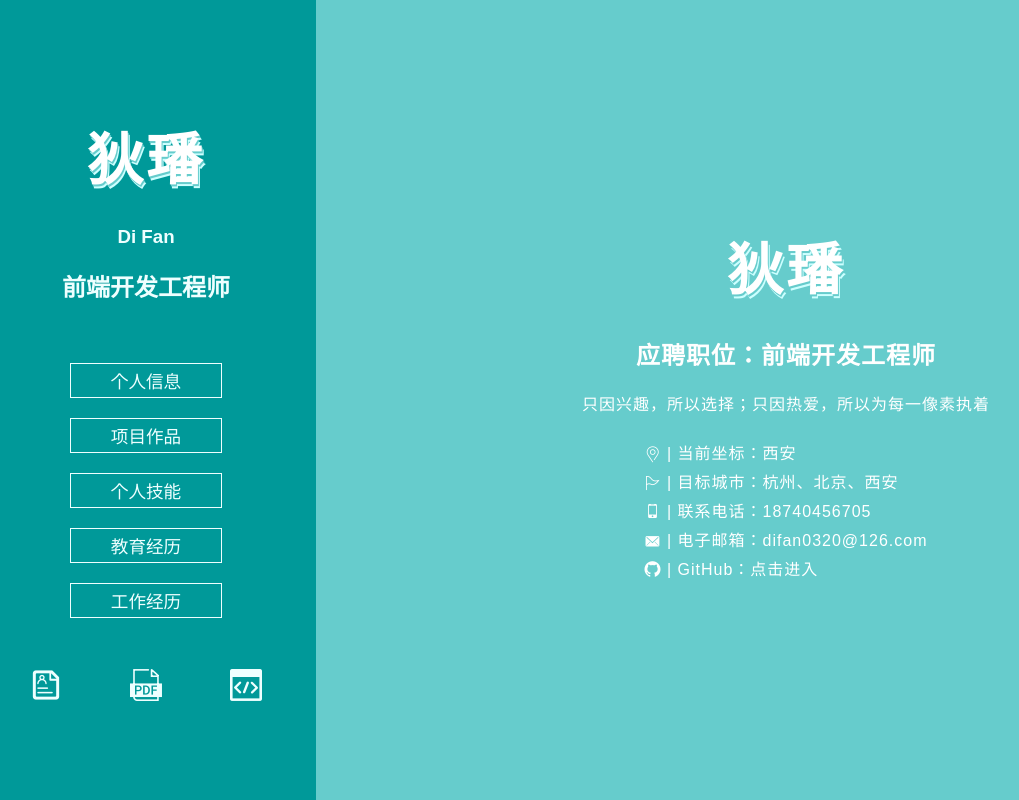
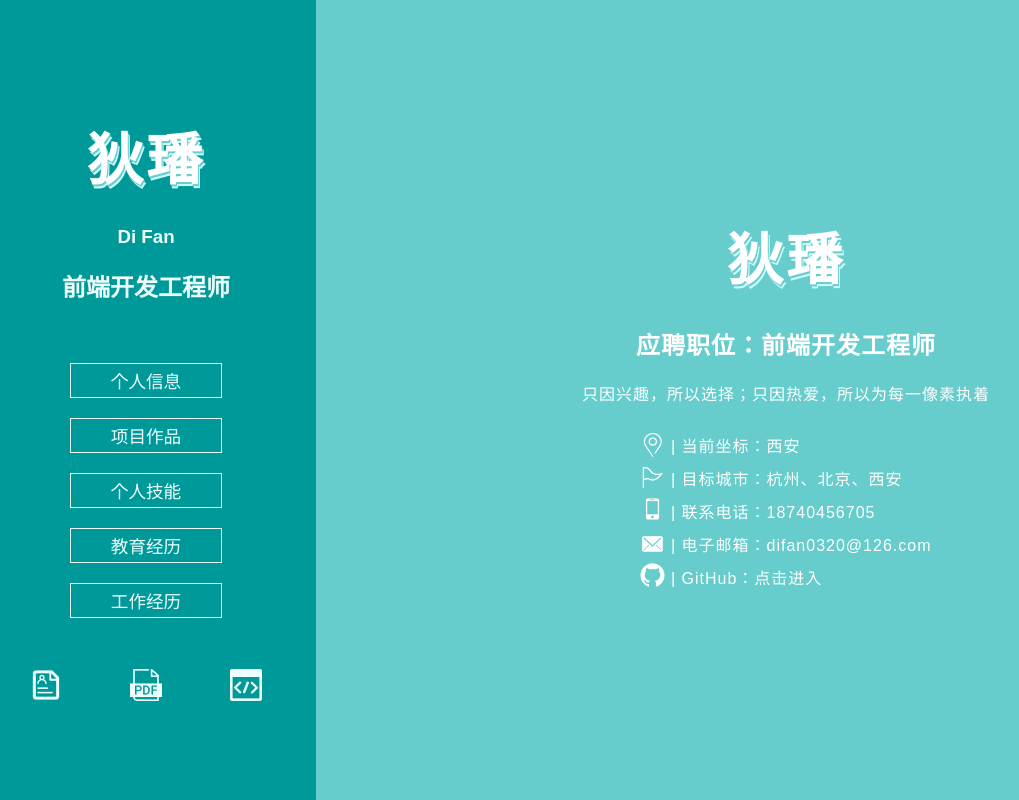
Before and after one commit to Nicole0320/Nicole0320.github.io, a React (Create React App) app: page / in a window 1280 px wide. Shown: the whole page, without its empty margins (24-1043 px from the left). Built offline with nearby package versions, Linux system fonts and the light colour scheme.

Commit message:
添加样式

```diff
--- a/src/Education.js
+++ b/src/Education.js
@@ -9,7 +9,7 @@ export default class Education extends Component{
         return(
             <div className="MainPage Education">
                 <h1 className="title">教育经历</h1>
-                <h1>西安电子科技大学</h1>
+                <h2>西安电子科技大学</h2>
                 <p>软件工程 | 本科 | 2015年毕业</p>
             </div>
         );
--- a/src/Information.css
+++ b/src/Information.css
@@ -13,3 +13,7 @@
 .Information>.contact>li{
     margin: 5px 0;
 }
+
+.Information>.contact>li>i{
+    font-size: 1.5em;
+}
```
Also changed, not shown: 10 other files (tests, documents, lock files or other folders).
